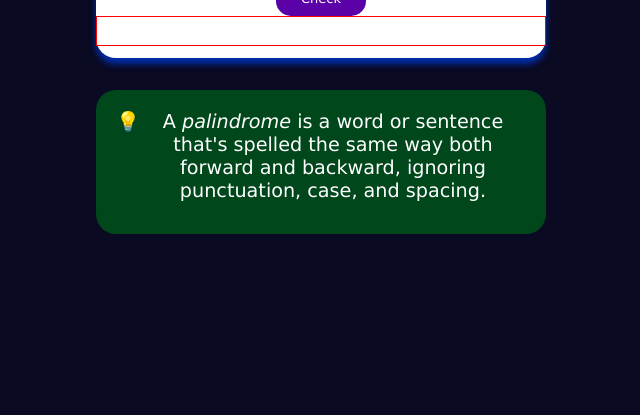
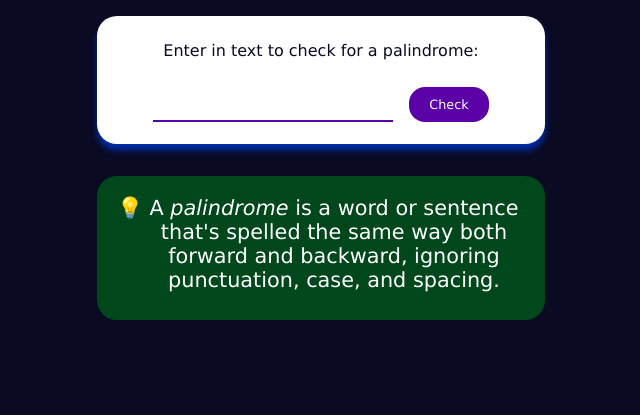
Before and after one commit to zun-liang/fcc-palindrome-checker, a website built with Vite: page index.html in a window 1280 px wide. Shown: the part 385-800 px from the top of the page, without its empty margins (319-959 px from the left). Built offline with nearby package versions, Linux system fonts and the light colour scheme.

Commit message:
update styles.css

```diff
--- a/styles.css
+++ b/styles.css
@@ -29,21 +29,36 @@ main {
 }
 
 img {
-  width: 262.5px;
-  height: 30px;
+  width: 16.4rem;
+}
+
+h1 {
+  font-size: 2.5rem;
 }
 
 #checker {
-  width: 450px;
+  width: 28rem;
   height: auto;
-  min-height: 129.5px;
-  border-radius: 20px;
+  min-height: 8rem;
+  padding: 1.4rem 3.5rem;
+  border-radius: 1.25rem;
   background-color: #ffffff;
   box-shadow: 0 6px 6px #002ead;
-  display: flex;
-  flex-direction: column;
-  justify-content: center;
-  align-items: center;
+  display: grid;
+  grid-template-columns: 3fr 1fr;
+  justify-items: center;
+  align-items: end;
+  column-gap: 1rem;
+  row-gap: 1.5rem;
+  word-break: break-all;
+}
+
+.hide {
+  display: none;
+}
+
+label {
+  grid-column: 1 / 3;
 }
 
 input,
@@ -52,24 +67,29 @@ button {
 }
 
 input {
+  width: 100%;
+  height: 2rem;
   border: none;
   border-bottom: 2px solid #5a01a7;
+  grid-column: 1 / 2;
+  text-align: center;
 }
 
 input:focus {
-  outline: 2px solid orange;
   border-radius: 2px;
 }
 
 button {
-  width: 90px;
-  height: 35.5px;
-  padding: 10px;
-  border-radius: 15px;
+  width: 5rem;
+  height: 2.2rem;
+  padding: 0.6rem;
+  border-radius: 1rem;
   background-color: #5a01a7;
   color: #ffffff;
   border: none;
-  font-size: 13px;
+  font-size: 0.8rem;
+  cursor: pointer;
+  grid-column: 2 / 3;
 }
 
 label,
@@ -80,16 +100,16 @@ input,
 
 #result {
   width: 100%;
-  height: 30px;
-  border: 1px solid red;
+  grid-column: 1 / 3;
+  font-size: 1.5rem;
 }
 
-p {
-  width: 450px;
-  height: 144px;
+#explanation {
+  width: 28rem;
+  height: 9rem;
   background-color: #00471b;
-  border-radius: 20px;
-  padding: 20px;
-  font-size: 1.2rem;
+  border-radius: 1.25rem;
+  padding: 1.25rem;
+  font-size: 1.3rem;
   display: flex;
 }
```
